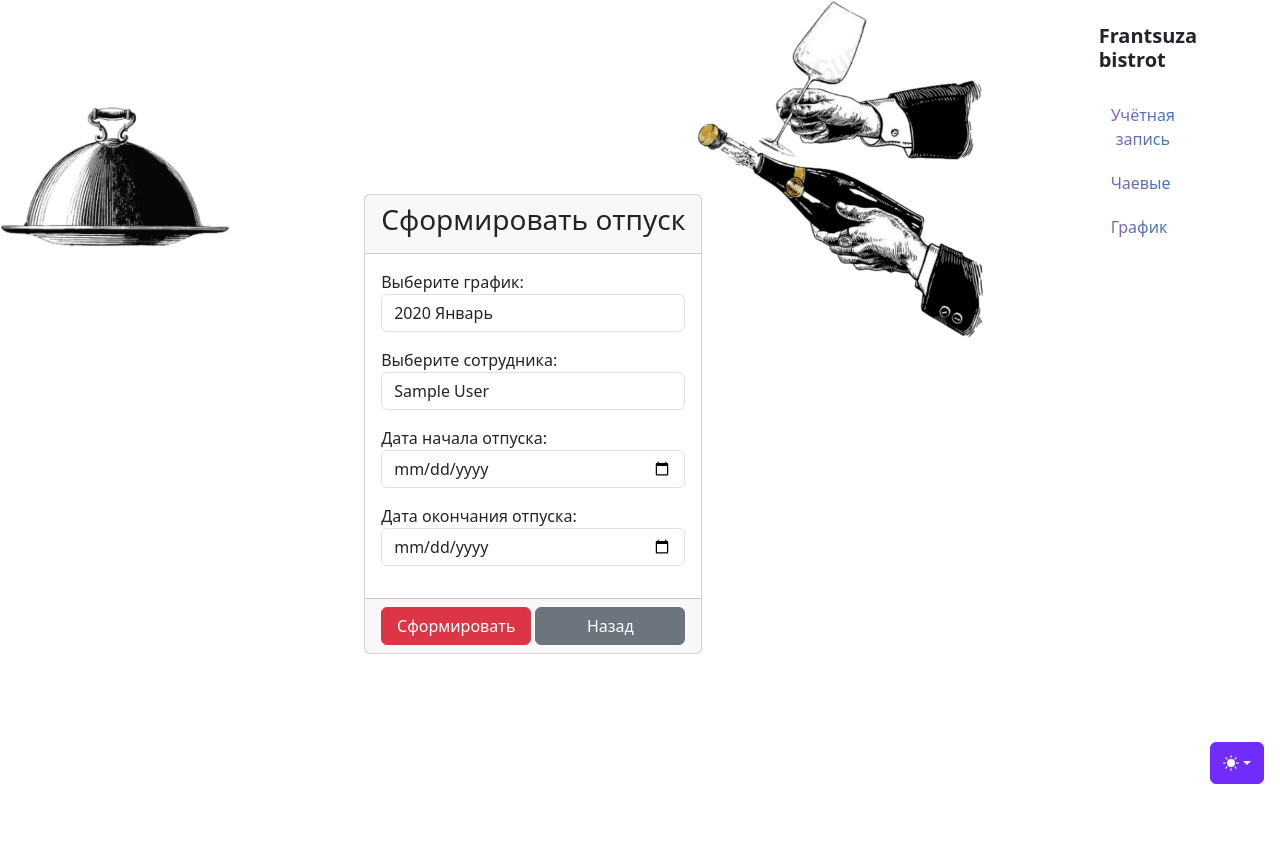
After one commit to baissebo/duo_schedule, a Django app: page /vacation-create/ in a window 1280 px wide. The commit adds this page. Run offline with Django 4.2, Linux system fonts and the light colour scheme; a user stored in the database is signed in; tables that the repository leaves empty hold one stand-in row (values such as "Sample post"); some libraries are stand-ins or nearby versions.

Commit message:
Добавлена возможность формировать отпуска для сотрудников На странице со списком смен в выводим все отпуска Добавил возможность выключения отображения отпусков на странице

```diff
--- a/schedule/forms.py
+++ b/schedule/forms.py
@@ -5,7 +5,7 @@ from django import forms
 from django.core.exceptions import ValidationError
 from django.forms import DateInput
 
-from schedule.models import Schedule, Shift, EmployeeWish
+from schedule.models import Schedule, Shift, EmployeeWish, Vacation
 
 
 class EmployeeWishForm(forms.ModelForm):
@@ -108,3 +108,29 @@ class ShiftForm(forms.ModelForm):
                 raise ValidationError("Смена на эту дату для данного графика уже существует!")
 
         return cleaned_data
+
+
+class VacationForm(forms.ModelForm):
+    class Meta:
+        model = Vacation
+        fields = ["schedule", "employee", "start_date", "end_date"]
+
+    def clean(self):
+        cleaned_data = super().clean()
+        schedule = cleaned_data.get("schedule")
+        employee = cleaned_data.get("employee")
+        start_date = cleaned_data.get("start_date")
+        end_date = cleaned_data.get("end_date")
+
+        if schedule and employee and start_date and end_date:
+            if schedule.date.year != start_date.year or schedule.date.month != start_date.month:
+                raise ValidationError("Выбранный график не соответствует дате начала отпуска!")
+
+            if Vacation.objects.filter(schedule=schedule, employee=employee, start_date__lte=end_date,
+                                       end_date__gte=start_date).exists():
+                raise ValidationError("Сотрудник уже имеет отпуск в этот период!")
+
+            if start_date > end_date:
+                raise ValidationError("Дата начала отпуска не может быть позже даты окончания!")
+
+        return cleaned_data
--- a/schedule/models.py
+++ b/schedule/models.py
@@ -62,3 +62,21 @@ class Shift(models.Model):
         verbose_name = "Смена"
         verbose_name_plural = "Смены"
         ordering = ["-date"]
+
+
+class Vacation(models.Model):
+    schedule = models.ForeignKey(
+        Schedule, on_delete=models.CASCADE, verbose_name="График")
+    employee = models.ForeignKey(
+        User, on_delete=models.CASCADE, verbose_name="Сотрудник"
+    )
+    start_date = models.DateField(verbose_name="Дата начала отпуска")
+    end_date = models.DateField(verbose_name="Дата окончания отпуска")
+
+    def __str__(self):
+        return f"{self.employee} - отпуск с {self.start_date} по {self.end_date}"
+
+    class Meta:
+        verbose_name = "Отпуск"
+        verbose_name_plural = "Отпуска"
+        ordering = ["employee", "start_date"]
--- /dev/null
+++ b/schedule/templates/vacation_form.html
@@ -0,0 +1,56 @@
+{% extends 'base.html' %}
+
+{% block content %}
+<div class="container d-flex justify-content-center align-items-center min-vh-100">
+    <div class="card">
+        <form method="post" enctype="multipart/form-data">
+            {% csrf_token %}
+            <div class="card-header">
+                <h3 class="card-title">Сформировать отпуск</h3>
+            </div>
+            <div class="card-body">
+                <div class="form-group mb-3">
+                    <label for="schedule">Выберите график:</label>
+                    <select name="schedule" id="schedule" class="form-control w-100" required>
+                        {% for schedule in schedules %}
+                        <option value="{{ schedule.id }}">
+                            {{ schedule.date.year }} {{ schedule.date|date:"F" }}
+                        </option>
+                        {% endfor %}
+                    </select>
+                </div>
+                <div class="form-group mb-3">
+                    <label for="employee">Выберите сотрудника:</label>
+                    <select name="employee" id="employee" class="form-control w-100" required>
+                        {% for employee in employees %}
+                        <option value="{{ employee.id }}">
+                            {{ employee.first_name }} {{ employee.last_name }}
+                        </option>
+                        {% endfor %}
+                    </select>
+                </div>
+                <div class="form-group mb-3">
+                    <label for="start_date">Дата начала отпуска:</label>
+                    <input type="date" name="start_date" id="start_date" class="form-control w-100" required
+                           value="{{ form.start_date.value|date:'Y-m-d' }}">
+                </div>
+                <div class="form-group mb-3">
+                    <label for="end_date">Дата окончания отпуска:</label>
+                    <input type="date" name="end_date" id="end_date" class="form-control w-100" required
+                           value="{{ form.end_date.value|date:'Y-m-d' }}">
+                </div>
+                {% for error in form.non_field_errors %}
+                <div class="text-danger">{{ error }}</div>
+                {% endfor %}
+            </div>
+            <div class="card-footer d-flex justify-content-end">
+                <button type="submit" class="btn w-100 me-1 btn-danger">
+                    Сформировать
+                </button>
+                <a class="btn btn-secondary w-100" href="{% url 'schedule:shift-list' %}"
+                   role="button">Назад</a>
+            </div>
+        </form>
+    </div>
+</div>
+{% endblock %}
--- a/schedule/urls.py
+++ b/schedule/urls.py
@@ -17,11 +17,14 @@ from schedule.views import (
     ShiftDetailView,
     ShiftUpdateView,
     ShiftDeleteView,
+    vacation_create,
 )
 
 app_name = ScheduleConfig.name
 
 urlpatterns = [
+    path("vacation-create/", vacation_create, name="vacation-create"),
+
     path("schedule-list/", ScheduleListView.as_view(), name="schedule-list"),
     path("schedule/<int:pk>/", ScheduleDetailView.as_view(), name="schedule-detail"),
     path("schedule-create/", ScheduleCreateView.as_view(), name="schedule-create"),
--- a/schedule/views.py
+++ b/schedule/views.py
@@ -13,13 +13,15 @@ from django.views.generic import (
     DeleteView,
 )
 
-from schedule.forms import EmployeeWishForm, ScheduleForm, ShiftForm
-from schedule.models import Schedule, Shift, EmployeeWish
+from schedule.forms import EmployeeWishForm, ScheduleForm, ShiftForm, VacationForm
+from schedule.models import Schedule, Shift, EmployeeWish, Vacation
 from schedule.utils import assign_employees
+from users.models import User
 
 
 class ScheduleListView(LoginRequiredMixin, ListView):
     model = Schedule
+    template_name = "schedule/schedule_list.html"
     paginate_by = 1
 
 
@@ -54,11 +56,11 @@ class ScheduleCreateView(LoginRequiredMixin, CreateView):
 
 class ShiftListView(LoginRequiredMixin, ListView):
     model = Shift
-    paginate_by = 31
+    paginate_by = 12
     template_name = "shifts/shift_list.html"
 
     def get_queryset(self):
-        queryset = super().get_queryset()
+        queryset = super().get_queryset().select_related("schedule")
 
         selected_month = self.request.GET.get("month")
         selected_year = self.request.GET.get("year")
@@ -74,6 +76,18 @@ class ShiftListView(LoginRequiredMixin, ListView):
     def get_context_data(self, **kwargs):
         context = super().get_context_data(**kwargs)
         context["form"] = ScheduleForm()
+
+        selected_month = self.request.GET.get("month")
+        selected_year = self.request.GET.get("year")
+
+        if selected_month and selected_year:
+            context["vacations"] = Vacation.objects.filter(
+                start_date__month=selected_month,
+                start_date__year=int(selected_year)
+            )
+        else:
+            context["vacations"] = []
+
         return context
 
 
@@ -202,3 +216,23 @@ class EmployeeWishDeleteView(LoginRequiredMixin, DeleteView):
     model = EmployeeWish
     template_name = "employee_wishes/wish_confirm_delete.html"
     success_url = reverse_lazy("schedule:wish-list")
+
+
+@login_required
+def vacation_create(request):
+    if request.method == "POST":
+        form = VacationForm(request.POST)
+        if form.is_valid():
+            form.save()
+            return redirect("schedule:shift-list")
+    else:
+        form = VacationForm()
+
+    schedules = Schedule.objects.all()
+    employees = User.objects.all()
+
+    return render(request, "vacation_form.html", {
+        "form": form,
+        "schedules": schedules,
+        "employees": employees,
+    })
```
Also changed, not shown: schedule/admin.py (+7 -2 lines), schedule/templates/shifts/shift_list.html (+38 -9 lines), schedule/migrations/0006_vacation.py (added).
